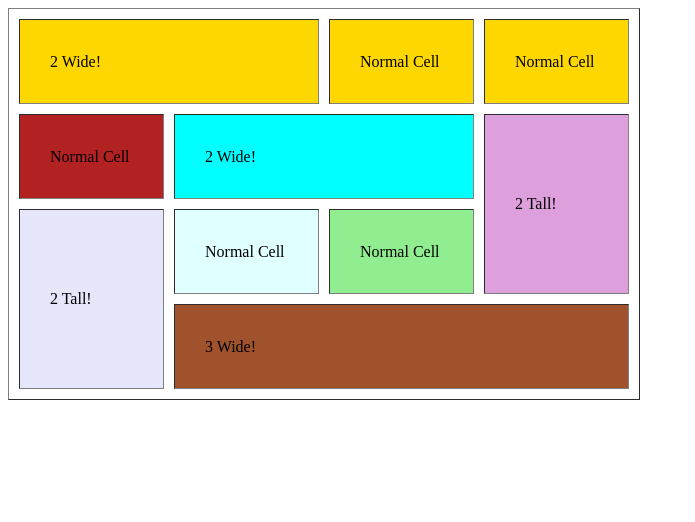
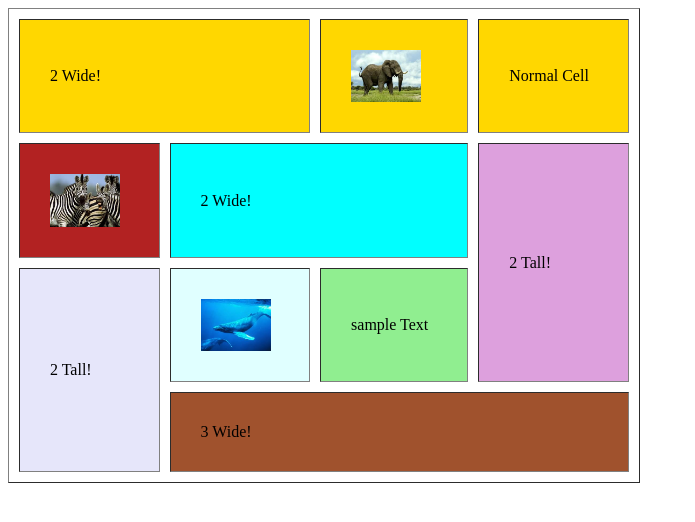
Before and after one commit to chsrobotc/WPC_ALEX_JONES, a plain HTML site: page Tables/tables2.html in a window 1280 px wide. Shown: the whole page, without its empty margins (0-695 px from the left). Drawn offline with Linux system fonts and the light colour scheme.

Commit message:
finished table2 (more may come in the future though)...

```diff
--- a/Tables/tables2.html
+++ b/Tables/tables2.html
@@ -7,20 +7,20 @@
 <table border="1" cellspacing="10px" cellpadding="30px" width="50%" height="50%">
 <tr style="background-color: gold">
 	<td colspan="2">2 Wide!</td>
-	<td> Normal Cell </td>
+	<td> <img src="elephant.jpg" width="70px"> </td>
 	<td> Normal Cell </td>
 </tr>
 
 <tr>
-	<td style="background-color: firebrick"> Normal Cell </td>
+	<td style="background-color: firebrick"> <img width="70px" src="zebra.jpg"> </td>
 	<td style="background-color: aqua" colspan="2">2 Wide!</td>
 	<td style="background-color: Plum" rowspan="2">2 Tall!</td>
 </tr>
 
 <tr>
 	<td style="background-color: lavender" rowspan="2">2 Tall!</td>
-	<td style="background-color: lightcyan"> Normal Cell </td>
-	<td style="background-color: lightgreen"> Normal Cell </td>
+	<td style="background-color: lightcyan"> <img width="70px" src="whale.jpg"> </td>
+	<td style="background-color: lightgreen"> sample Text </td>
 </tr>
 
 <tr>
```
Also changed, not shown: Tables/elephant.jpg (added), Tables/whale.jpg (added), Tables/zebra.jpg (added).
